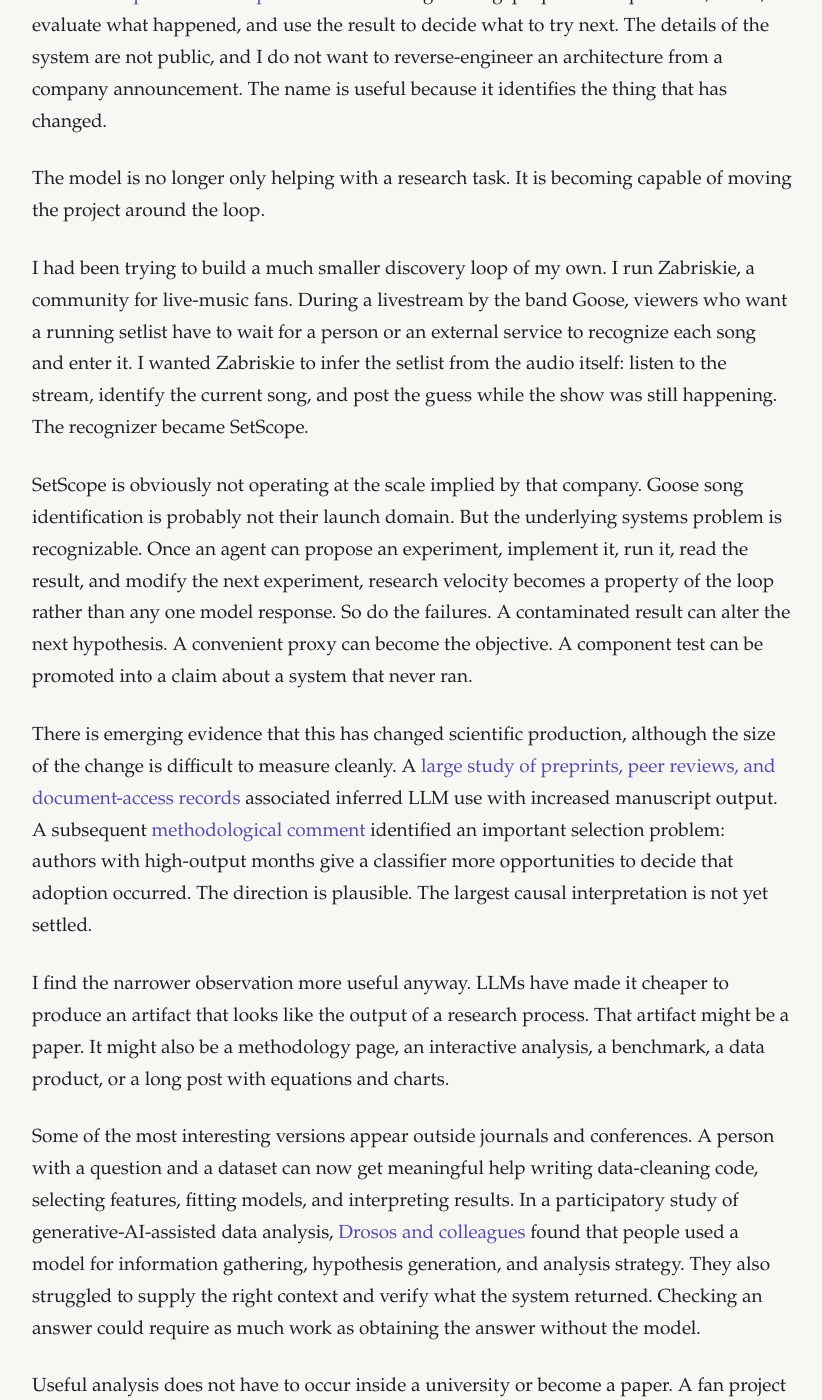
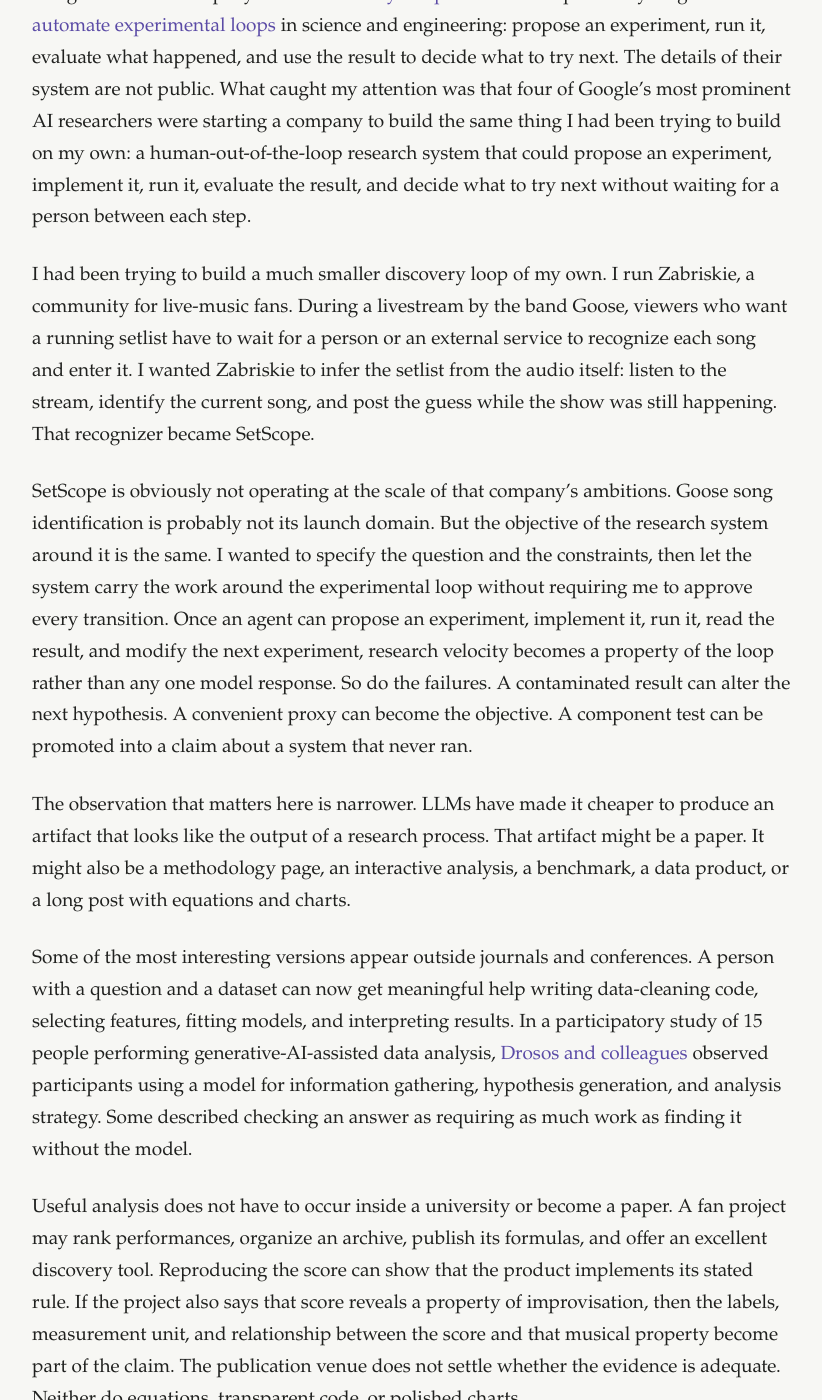
Before and after one commit to cmeiklejohn/cmeiklejohn.github.io, a Jekyll site: the page built from _posts/2026-08-15-science-at-llm-speed.markdown, in a window 1280 px wide and 1400 px high, scrolled down 3444 px. Shown: the whole window, without its empty margins (228-1050 px from the left). Built offline with Jekyll 4.4.1, drawn with Linux system fonts in a browser that asks for light colours; some of the changed text lies outside the part shown.

Commit message:
Strengthen Science at LLM Speed

```diff
--- a/_posts/2026-08-15-science-at-llm-speed.markdown
+++ b/_posts/2026-08-15-science-at-llm-speed.markdown
@@ -1,7 +1,7 @@
 ---
 layout: post
 title: "Science at LLM Speed"
-subtitle: "Research-like output is cheap. Valid claims still need an outside judge."
+subtitle: "Research-like output is cheap. A valid claim still needs evidence that can show it is wrong."
 date: 2026-08-15 14:00:00 -0400
 group: ai
 series: lab
@@ -15,7 +15,7 @@
 
 The most interesting part of the [program chairs' account](https://blog.iclr.cc/2026/03/31/a-retrospective-on-the-iclr-2026-review-process/) is how much work it took to establish that a paper in a bibliography was not a paper. The automated system produced false positives. Translated titles looked suspicious. At least three people reviewed every confirmed case. The conference did not trust one detector to decide whether a citation existed.
 
-The authors of the papers apparently had.
+Whatever process produced those bibliographies did not catch the error.
 
 This is a strange failure because background research is one of the activities these systems appear to make almost effortless. Ask for the important papers in an area and a model will produce authors, titles, dates, summaries, and a tidy account of how the work fits together. The answer has the shape of a literature review before anyone has done the work of reviewing the literature.
 
@@ -23,7 +23,7 @@
 
 All four cases look approximately the same on the page.
 
-## The literature is no longer entirely about things that happened
+## A plausible bibliography can describe papers that never existed
 
 We knew this behavior existed before it began appearing in conference submissions. In 2023, William H. Walters and Esther Isabelle Wilder asked GPT-3.5 and GPT-4 to produce short literature reviews across 42 topics. They checked 636 generated citations. In their [controlled study](https://www.nature.com/articles/s41598-023-41032-5), 55 percent of the GPT-3.5 citations and 18 percent of the GPT-4 citations referred to works the researchers could not verify as existing. Many citations to real work also contained substantial bibliographic errors.
 
@@ -31,7 +31,7 @@
 
 But the ICLR cases establish the part that matters here: nonexistent references made it through whatever process their authors used to produce a submission for a major research conference. The scholarly form was present. The scholarship that the form purported to reference was not.
 
-The obvious response is to connect the model to a search system. OpenScholar, for example, retrieves passages from a corpus of 45 million open-access papers, generates an answer with citations, and then uses a separate checking process to refine the result. In the authors' [evaluation](https://www.nature.com/articles/s41586-025-10072-4), the system substantially improved the citation accuracy and correctness of a general-purpose model on scientific synthesis tasks.
+The obvious response is to connect the model to a search system. OpenScholar, for example, retrieves passages from a corpus of 45 million open-access papers, generates an answer with citations, and then refines the answer through retrieval and citation verification. In the authors' [evaluation](https://www.nature.com/articles/s41586-025-10072-4), the system substantially improved the citation accuracy and correctness of a general-purpose model on scientific synthesis tasks.
 
 This is better, but the reason it is better matters. The model did not become more trustworthy by writing a more confident explanation of its sources. The system changed the task. Candidate claims had to be attached to retrieved passages. Citations could be checked against documents that existed outside the generated answer. Expert readers could inspect whether the source supported the sentence.
 
@@ -47,29 +47,23 @@
 
 That only got the application to the starting line. Filibuster works by perturbing executions of an existing test suite. If the target application did not already have useful tests, I had to write them before the framework had anything meaningful to explore. For one production application used in an evaluation paper, that took another six months.
 
-With the agents I use now, I believe I could produce most of that instrumentation and test scaffolding in days, perhaps a single day. I cannot rerun my PhD as a controlled comparison, so this is a counterfactual estimate rather than a measured speedup. And code arriving quickly would not establish that the instrumentation preserved the application's behavior or that the generated tests supported the evaluation. Those questions would still require evidence. But compressing nine months of prerequisite engineering into days changes which research projects one person can plausibly attempt.
+With the agents I use now, I believe I could produce a first implementation of much of that instrumentation and test scaffolding in days, perhaps a single day. That estimate comes from the speed with which I can now build comparable implementation scaffolds, but I cannot rerun my PhD as a controlled comparison. It is a counterfactual, not a measured speedup. Code arriving quickly would not establish that the instrumentation preserved the application's behavior or that the generated tests supported the evaluation. Those questions would still require evidence. But even compressing the first implementation from months into days changes which research projects one person can plausibly attempt.
 
 A model can now help formulate a question, search for related work, write experiment code, select a statistical test, produce a figure, explain the figure, draft the limitations, and review the finished manuscript. Each output can become the input to the next step. A single person can move through activities that once required more time, more specialized assistance, or both.
 
-While I was writing this, Jeff Dean, Sanjay Ghemawat, Oriol Vinyals, and Quoc Le left Google to form a company called [Discovery Loop](https://www.axios.com/2026/08/06/googles-ai-leadership-shuffle). Public descriptions say its goal is to [automate experimental loops](https://www.itpro.com/business/leadership/deepmind-ceo-demis-hassabis-steps-aside-amid-google-leadership-shake-up) in science and engineering: propose an experiment, run it, evaluate what happened, and use the result to decide what to try next. The details of the system are not public, and I do not want to reverse-engineer an architecture from a company announcement. The name is useful because it identifies the thing that has changed.
+While I was writing this, Jeff Dean, Sanjay Ghemawat, Oriol Vinyals, and Quoc Le left Google to form a company called [Discovery Loop](https://www.axios.com/2026/08/06/googles-ai-leadership-shuffle). Public descriptions say its goal is to [automate experimental loops](https://www.itpro.com/business/leadership/deepmind-ceo-demis-hassabis-steps-aside-amid-google-leadership-shake-up) in science and engineering: propose an experiment, run it, evaluate what happened, and use the result to decide what to try next. The details of their system are not public. What caught my attention was that four of Google's most prominent AI researchers were starting a company to build the same thing I had been trying to build on my own: a human-out-of-the-loop research system that could propose an experiment, implement it, run it, evaluate the result, and decide what to try next without waiting for a person between each step.
 
-The model is no longer only helping with a research task. It is becoming capable of moving the project around the loop.
+I had been trying to build a much smaller discovery loop of my own. I run Zabriskie, a community for live-music fans. During a livestream by the band Goose, viewers who want a running setlist have to wait for a person or an external service to recognize each song and enter it. I wanted Zabriskie to infer the setlist from the audio itself: listen to the stream, identify the current song, and post the guess while the show was still happening. That recognizer became SetScope.
 
-I had been trying to build a much smaller discovery loop of my own. I run Zabriskie, a community for live-music fans. During a livestream by the band Goose, viewers who want a running setlist have to wait for a person or an external service to recognize each song and enter it. I wanted Zabriskie to infer the setlist from the audio itself: listen to the stream, identify the current song, and post the guess while the show was still happening. The recognizer became SetScope.
+SetScope is obviously not operating at the scale of that company's ambitions. Goose song identification is probably not its launch domain. But the objective of the research system around it is the same. I wanted to specify the question and the constraints, then let the system carry the work around the experimental loop without requiring me to approve every transition. Once an agent can propose an experiment, implement it, run it, read the result, and modify the next experiment, research velocity becomes a property of the loop rather than any one model response. So do the failures. A contaminated result can alter the next hypothesis. A convenient proxy can become the objective. A component test can be promoted into a claim about a system that never ran.
 
-SetScope is obviously not operating at the scale implied by that company. Goose song identification is probably not their launch domain. But the underlying systems problem is recognizable. Once an agent can propose an experiment, implement it, run it, read the result, and modify the next experiment, research velocity becomes a property of the loop rather than any one model response. So do the failures. A contaminated result can alter the next hypothesis. A convenient proxy can become the objective. A component test can be promoted into a claim about a system that never ran.
+The observation that matters here is narrower. LLMs have made it cheaper to produce an artifact that looks like the output of a research process. That artifact might be a paper. It might also be a methodology page, an interactive analysis, a benchmark, a data product, or a long post with equations and charts.
 
-There is emerging evidence that this has changed scientific production, although the size of the change is difficult to measure cleanly. A [large study of preprints, peer reviews, and document-access records](https://doi.org/10.1126/science.adw3000) associated inferred LLM use with increased manuscript output. A subsequent [methodological comment](https://arxiv.org/abs/2605.17979) identified an important selection problem: authors with high-output months give a classifier more opportunities to decide that adoption occurred. The direction is plausible. The largest causal interpretation is not yet settled.
+Some of the most interesting versions appear outside journals and conferences. A person with a question and a dataset can now get meaningful help writing data-cleaning code, selecting features, fitting models, and interpreting results. In a participatory study of 15 people performing generative-AI-assisted data analysis, [Drosos and colleagues](https://doi.org/10.1145/3663384.3663389) observed participants using a model for information gathering, hypothesis generation, and analysis strategy. Some described checking an answer as requiring as much work as finding it without the model.
 
-I find the narrower observation more useful anyway. LLMs have made it cheaper to produce an artifact that looks like the output of a research process. That artifact might be a paper. It might also be a methodology page, an interactive analysis, a benchmark, a data product, or a long post with equations and charts.
+Useful analysis does not have to occur inside a university or become a paper. A fan project may rank performances, organize an archive, publish its formulas, and offer an excellent discovery tool. Reproducing the score can show that the product implements its stated rule. If the project also says that score reveals a property of improvisation, then the labels, measurement unit, and relationship between the score and that musical property become part of the claim. The publication venue does not settle whether the evidence is adequate. Neither do equations, transparent code, or polished charts.
 
-Some of the most interesting versions appear outside journals and conferences. A person with a question and a dataset can now get meaningful help writing data-cleaning code, selecting features, fitting models, and interpreting results. In a participatory study of generative-AI-assisted data analysis, [Drosos and colleagues](https://doi.org/10.1145/3663384.3663389) found that people used a model for information gathering, hypothesis generation, and analysis strategy. They also struggled to supply the right context and verify what the system returned. Checking an answer could require as much work as obtaining the answer without the model.
-
-Useful analysis does not have to occur inside a university or become a paper. A fan project may rank performances, organize an archive, publish its formulas, and offer an excellent discovery tool. Reproducing the score can be sufficient evidence that the product implements its stated rule.
-
-A broader empirical interpretation asks for something else. If a project says its score reveals a property of improvisation, the labels, measurement unit, and relationship between the score and that musical property become part of the claim. The publication venue does not settle whether the evidence is adequate. Neither does the presence of data, equations, transparent code, or polished charts.
-
-This category existed before LLMs. What changes now is the cost of producing the complete package. Code, prose, caveats, visualizations, and a memorable result can arrive together, quickly enough that their coherence feels like evidence that the underlying empirical work occurred.
+This category existed before LLMs. What changes now is the cost of producing the complete package. Code, prose, caveats, visualizations, and a memorable result can arrive together, quickly enough that their coherence can feel like evidence that the underlying empirical work occurred.
 
 My own project produced exactly that kind of convincing package, more than once. The form did not create the errors. It made them harder to notice.
 
@@ -81,9 +75,9 @@
 
 An ICML 2024 study examined linguistic changes in reviews from ICLR, NeurIPS, CoRL, and EMNLP. Its [corpus-level estimate](https://proceedings.mlr.press/v235/liang24b.html) was that 6.5 to 16.9 percent of review text had been substantially modified or produced by language models, beyond spell-checking or minor writing updates. That does not identify any particular review as machine-written. Estimated use was higher in reviews submitted close to the deadline and in lower-confidence reviews. The tool was not only helping authors present claims. It was helping reviewers respond to them.
 
-There are constructive versions of this. In a [study covering papers submitted to Nature-family journals and ICLR](https://doi.org/10.1056/AIoa2400196), researchers compared GPT-4-generated feedback with human reviews. A majority of participants in a prospective study found the generated feedback helpful, although the model commented on novelty much less often than human reviewers. At ICLR 2025, a [randomized intervention](https://doi.org/10.1038/s42256-026-01188-x) gave reviewers model-generated suggestions about vague language, possible misunderstandings, and unprofessional comments. Some reviewers revised their reports, and blinded evaluators rated the revised reviews as more informative.
+There are constructive versions of this. At ICLR 2025, a [randomized intervention](https://doi.org/10.1038/s42256-026-01188-x) gave reviewers model-generated suggestions about vague language, possible misunderstandings, and unprofessional comments. Some reviewers revised their reports, and blinded evaluators rated the revised reviews as more informative.
 
-These are not demonstrations that a model can replace peer review. They are demonstrations that a model can improve parts of a human review process when the intervention and outcome are made explicit.
+This does not demonstrate that a model can replace peer review. It demonstrates that a model can improve a particular part of a human review process when the intervention and outcome are made explicit.
 
 The distinction is important. A model producing a paper and another model saying the paper looks plausible is not independent review. Two systems can share training data, conventions, blind spots, and a preference for the same fluent explanation. Adding agents changes the number of outputs. It does not necessarily change the source of judgment.
 
@@ -97,31 +91,29 @@
 
 The language model was valuable because it could search a space of programs in a productive way. It was not asked to decide, in prose, that its own program was mathematically interesting. The programs ran. The evaluator scored them. Other people could inspect the result.
 
-Other systems make different claims. OpenScholar uses retrieval and citation checking to improve scientific synthesis. [AI Scientist-v2](https://arxiv.org/abs/2504.08066) generated several machine-learning manuscripts end to end, with humans choosing initial ideas and selecting the best completed run; one manuscript scored above the acceptance threshold at an ICLR workshop. The authors also found citation inaccuracies, possible data overlap, imprecise method descriptions, and code for a calibration technique that was never actually used. Google's [Co-Scientist system](https://www.nature.com/articles/s41586-026-10644-y) has generated and ranked biomedical hypotheses, some of which were taken into experimental validation.
+Other systems make weaker claims under different judges. [AI Scientist-v2](https://arxiv.org/abs/2504.08066) generated several machine-learning manuscripts end to end, with humans choosing initial ideas and selecting the best completed run; one manuscript scored above the acceptance threshold at an ICLR workshop. The authors' own inspection also found citation inaccuracies, possible data overlap, imprecise method descriptions, and code for a calibration technique that was never actually used.
 
-These results should not be flattened into either "AI can do science" or "AI cannot do science." They represent different systems, different degrees of autonomy, and very different judges. Workshop review is not a wet-lab experiment. Expert preference is not mathematical execution. A retrieved citation is not evidence that the cited claim is correct.
+These checks do not provide the same kind of evidence. A program evaluator can reject a candidate against a specified property; passing establishes only that property. An experiment can contradict a prediction. Inspecting a source can show that it does not support a sentence. Human review adds judgment, but a reviewer can still be persuaded by the same polished explanation as everyone else.
 
-The strongest examples do share a structure. Generation is coupled to something that can refuse the generated answer: a program evaluator, a source document, a blinded human judgment, a formal proof obligation, or an experiment in the world.
-
-The system is useful not merely because it can produce candidates at speed, but because those candidates eventually encounter a process that does not care how persuasive the generated explanation sounds.
+What matters is the new information each check contributes. The system becomes more useful when generated candidates encounter evidence that was not produced by the same act of generation and can return an unwelcome answer.
 
 ## A small audio lab enters this moment
 
-That practical feature became the Zabriskie audio-research project. I had years of labeled recordings, access to the usual audio features and increasingly capable embedding models, and an LLM agent that could write scanners, build manifests, generate features, train classifiers, run evaluations, analyze failures, and modify the live application. What had been an implausibly large solo project looked tractable.
+I used the corpus to expand SetScope from song identification into a study of improvisation. I had years of labeled recordings, access to the usual audio features and increasingly capable embedding models, and an LLM agent that could write scanners, build manifests, generate features, train classifiers, run evaluations, analyze failures, and modify the live application. What had been an implausibly large solo project looked tractable.
 
-Then the corpus pulled the project sideways. The recordings seemed to offer a way to investigate harder questions about improvisation: whether musical features could identify when a performance left its composed structure, whether different forms of jamming had measurable signatures, and whether those signatures generalized across performances. Those questions were more interesting than simple song identification. They were also much harder to define.
+The recordings seemed to offer a way to investigate harder questions about improvisation: whether musical features could identify when a performance left its composed structure, whether different forms of jamming had measurable signatures, and whether those signatures generalized across performances. Those questions were more interesting than simple song identification. They were also much harder to define.
 
 I am a PhD-trained systems researcher. I know what a holdout is. I know why an experimental method has to match its implementation. I know that a result needs a claim it can actually support. I wrote methodology documents explaining several of those requirements before the agent began working.
 
 It still went wrong.
 
-The agent produced code that ran, clean-looking metrics, detailed figures, interpretations, two long articles, and a listening study. The work passed through the kinds of checks I had asked it to perform. From inside the project, the volume and coherence of the output looked like progress.
+The agent produced code that ran, clean-looking metrics, detailed figures, interpretations, two long articles, and a listening study. I had required performance-disjoint training and test data, but I accepted the split report without checking whether different encodings, provider copies, or track cuts from the same performance had crossed the boundary. On the restart, I had explicitly forbidden a fixed 90-second boundary for improvisation, but I did not inspect the value the implementation actually used. The immediate errors were in generated code. Treating the resulting artifacts as progress was my mistake.
 
-Underneath the first notebook, performances from the same source had crossed the training and test boundary. Underneath the second, a 90-second default that the written method had explicitly warned against silently defined which parts of a track counted as improvisation. Both mistakes were small in code. Both propagated through almost everything that followed.
+In the first notebook, audio from the same recorded performances appeared in both training and test under different files. I deleted it when I found the leakage and started again. In the second notebook, a 90-second default that the written method had explicitly warned against silently defined which parts of a track counted as improvisation. I deleted that restart after finding the segmentation error. Both mistakes were small in code. Both propagated through almost everything that followed.
 
-I deleted the first notebook when I found the leakage and started the analysis again. The second notebook was that restart. I deleted it later, after finding the segmentation default.
+We eventually returned to the original question: could SetScope identify a song from a live stream soon enough to update a setlist? On August 13, its runtime emitted correct identities for 10 of 12 song performances while the band was playing. It also missed songs, switched guesses at the wrong time, and exposed failures in the live audio path. This was a product field test, not a formal whole-show accuracy estimate, and the complete operational record belongs later in this series. Neither audio from that performance nor its completed setlist existed during development. SetScope timestamped each guess before the final setlist was known.
 
-That experience did not teach me that LLMs cannot contribute to research. The project would not exist at its current scale without them. It taught me that speed changes the location of the work. Producing the next artifact becomes cheap. Establishing what the artifact means, what information entered it, and what could prove it wrong does not.
+The project would not exist at its current scale without LLMs. The failures taught me that speed changes the location of the work. Producing the next artifact becomes cheap. Establishing what the artifact means, what information entered it, and what could show it is wrong does not.
 
 The question is no longer whether the machine can participate in research. It plainly can. The question is how to build a discovery loop that can distinguish progress from a persuasive trip around its own assumptions: which decisions it may make silently, which checks add independent information, what state must survive the next iteration, and who is allowed to say that a result is ready to become a claim.
 
```
